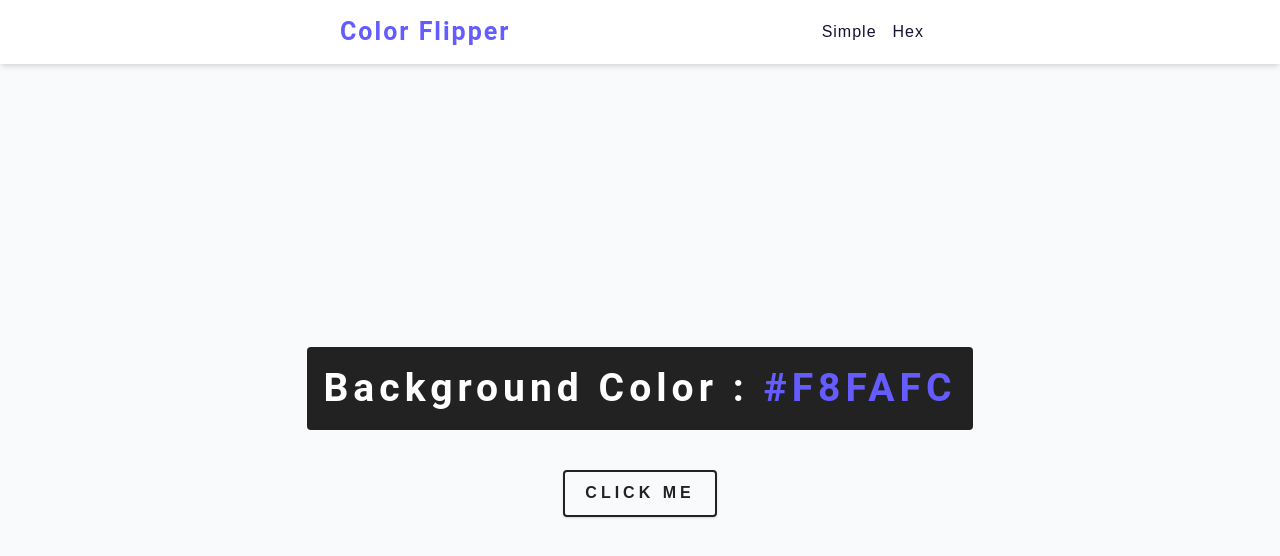
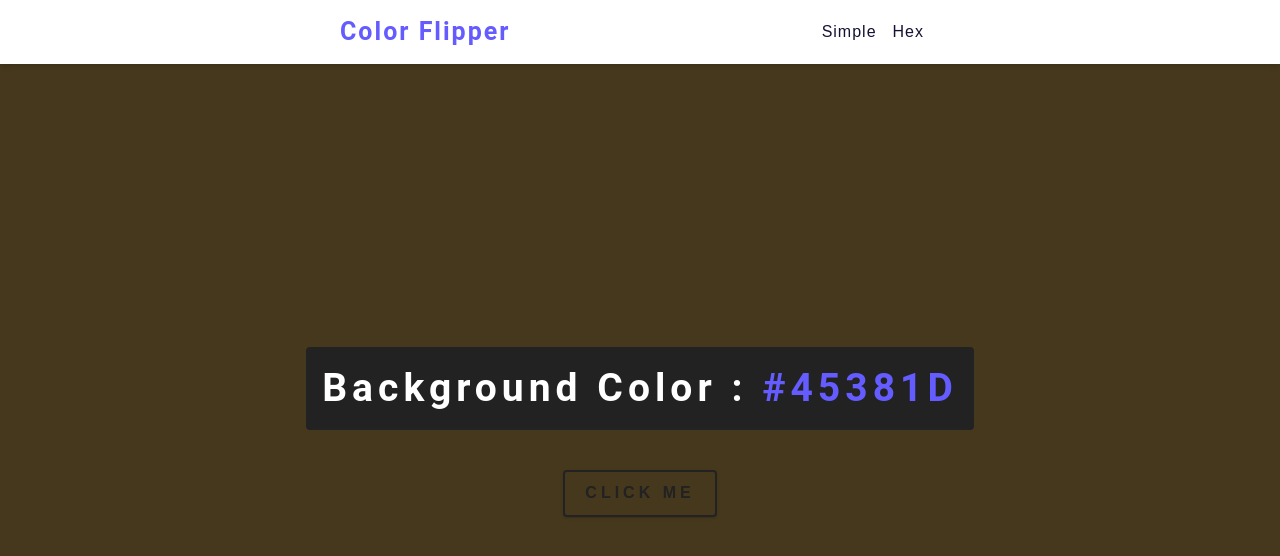
Before and after one commit to stormymayday/Color-Flipper, a plain HTML site: page hex.html in a window 1280 px wide. Both pictures are taken after a click on the button "CLICK ME". Drawn offline with Linux system fonts and the light colour scheme.

Commit message:
Implemented logic for the Hex page.

```diff
--- a/hex.html
+++ b/hex.html
@@ -35,6 +35,10 @@
         </div>
     </main>
     <!-- main end -->
+
+    <!-- JavaScript start -->
+    <script src="hex.js"></script>
+    <!-- JavaScript End -->
 </body>
 
 </html>
--- /dev/null
+++ b/hex.js
@@ -0,0 +1,30 @@
+const hex = [0, 1, 2, 3, 4, 5, 6, 7, 8, 9, "A", "B", "C", "D", "E", "F"];
+
+// Selecting button and the span
+const btn = document.getElementById('btn');
+const color = document.querySelector('.color');
+
+btn.addEventListener('click', function () {
+
+    let hexColor = '#';
+
+    for (let i = 0; i < 6; i++) {
+
+        hexColor += hex[getRandomNumber()];
+
+    }
+
+    // Setting the span textContent
+    color.textContent = hexColor;
+
+    // Setting background-color on the body
+    document.body.style.backgroundColor = hexColor;
+
+});
+
+// Random number between 0 and hex.length -1
+function getRandomNumber() {
+
+    return Math.floor(Math.random() * hex.length);
+
+}
```
